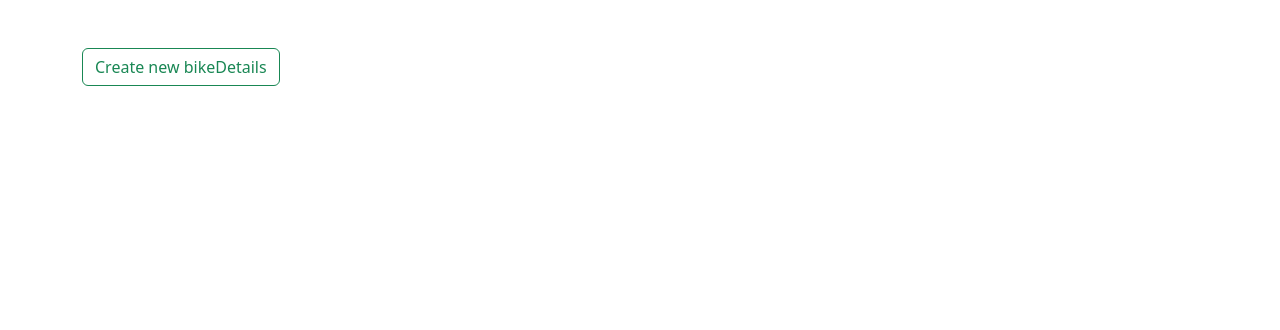
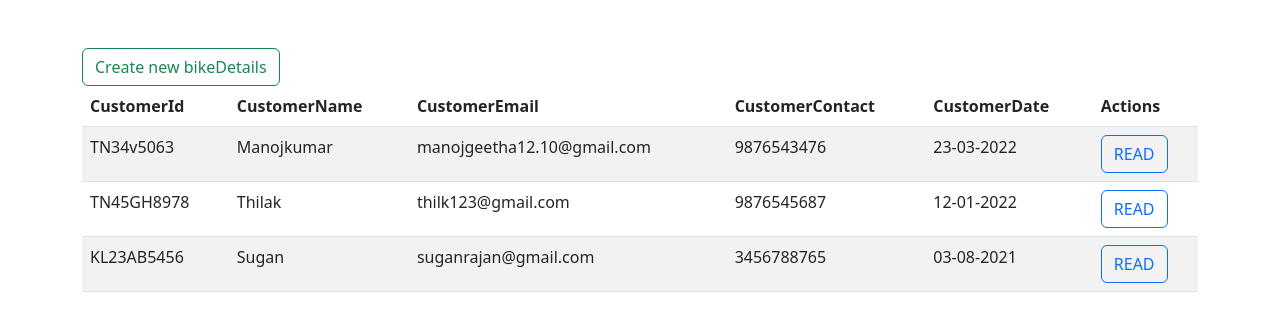
Before and after one commit to Manojkumar886/BikeServiceProject-Forntend, a React (Create React App) app: page / in a window 1280 px wide. Shown: the top 330 px of the page. Built offline with nearby package versions, Linux system fonts and the light colour scheme.

Commit message:
list and read is completed

```diff
--- a/src/BikeDetailValues.js
+++ b/src/BikeDetailValues.js
@@ -31,3 +31,7 @@ export const list=()=>
 {
     return Bikevalues;
 }
+export const read=(index)=>
+{
+    return Bikevalues[index];
+}
--- /dev/null
+++ b/src/BikeReadPage.js
@@ -0,0 +1,44 @@
+import 'bootstrap/dist/css/bootstrap.min.css'
+import { useEffect, useState } from 'react'
+import { read } from './BikeDetailValues'
+export const Reading=(myvalue)=>
+{
+    const[bikevalue,setBikevalue]=useState({
+        "cusId":"",
+        "cusName":"",
+        "cusContact":0,
+        "cusEmail":"",
+        "cusDate":""
+    })
+    useEffect(()=>
+        {
+            callreading()
+        })
+
+    const callreading=()=>
+    {
+        setBikevalue(read(myvalue.who))
+    }
+    return(
+        <>
+        <div className="container mt-4">
+            <div className="row justify-content-center">
+                <div className="card  bg-info col-lg-5 col-md-8 col-sm-12">
+                    <div className="card-title">
+                        {bikevalue.cusName}
+                    </div>
+                    <div className="card-body">
+                        <p>{bikevalue.cusId}</p>
+                        <p>{bikevalue.cusContact}</p>
+                        <p>{bikevalue.cusEmail}</p>
+                        <p>{bikevalue.cusDate}</p>
+                    </div>
+
+                </div>
+
+            </div>
+
+        </div>
+        </>
+    )
+}
--- a/src/BikeServiceForm.js
+++ b/src/BikeServiceForm.js
@@ -1,5 +1,6 @@
 import { useState } from 'react'
 import '../node_modules/bootstrap/dist/css/bootstrap.min.css'
+import { create } from './BikeDetailValues'
 import './Image.css'
 
 
@@ -31,6 +32,7 @@ export let Register=()=>
     const register=()=>
     {
         alert('welcome to Zealous Service Center'+JSON.stringify(process))
+        create(process);
     }
     const reset=()=>
     {
--- a/src/PageinHome.js
+++ b/src/PageinHome.js
@@ -2,11 +2,14 @@ import { useEffect, useState } from "react"
 import { list } from "./BikeDetailValues";
 import 'bootstrap/dist/css/bootstrap.min.css'
 import { Register } from "./BikeServiceForm";
+import { Reading } from "./BikeReadPage";
 
 export const Homepage01=()=>
 {
     const[temparray,setTemparray]=useState([]);
     const[createview,setCreateview]=useState(false)
+    const[readview,setReadview]=useState(false)
+    const[pos,setPos]=useState(0)
     const result=()=>
     {
         setTemparray(list)
@@ -31,6 +34,19 @@ export const Homepage01=()=>
                 }>Back</button>
                 </>
                 :
+                (readview)?
+                <>
+                <Reading who={pos}/>
+                <button className="btn btn-outline-secondary" onClick={
+                    ()=>
+                    {
+                        setReadview(false)
+                    }
+                }>
+                    Back
+                </button>
+                </>
+                :
                 <>
                 <button className="btn btn-outline-success" onClick={
                     ()=>
@@ -40,7 +56,50 @@ export const Homepage01=()=>
                 } >
                     Create new bikeDetails
                 </button>
+                <div className="row justify-content-center">
+                    <div className="table-responsive-md">
+                        <table className="col-lg-8 col-md-10 col-sm-12 table table-striped p-4 ">
+                            <thead>
+                                <tr>
+                                    <th>CustomerId </th>
+                                    <th>CustomerName</th>
+                                    <th>CustomerEmail</th>
+                                    <th>CustomerContact</th>
+                                    <th>CustomerDate</th>
+                                    <th>Actions</th>
+                                </tr>
+                            </thead>
+                            <tbody>
+                                {
+                                    temparray.map((ele,ind)=>
+                                    (
+                                        <tr>
+                                            <td>{ele.cusId}</td>
+                                            <td>{ele.cusName}</td>
+                                            <td>{ele.cusEmail}</td>
+                                            <td>{ele.cusContact}</td>
+                                            <td>{ele.cusDate}</td>
+                                            <td>
+                                                <button className="btn btn-outline-primary" onClick={
+                                                    ()=>
+                                                    {
+                                                        setReadview(true);
+                                                        setPos(ind)
+                                                    }
+                                                }>
+                                                    READ
+                                                </button>
+                                            </td>
+                                        </tr>
+                                    ))
+                                }
+                            </tbody>
 
+                        </table>
+
+                    </div>
+
+                </div>
                 </>
             }
 
```
